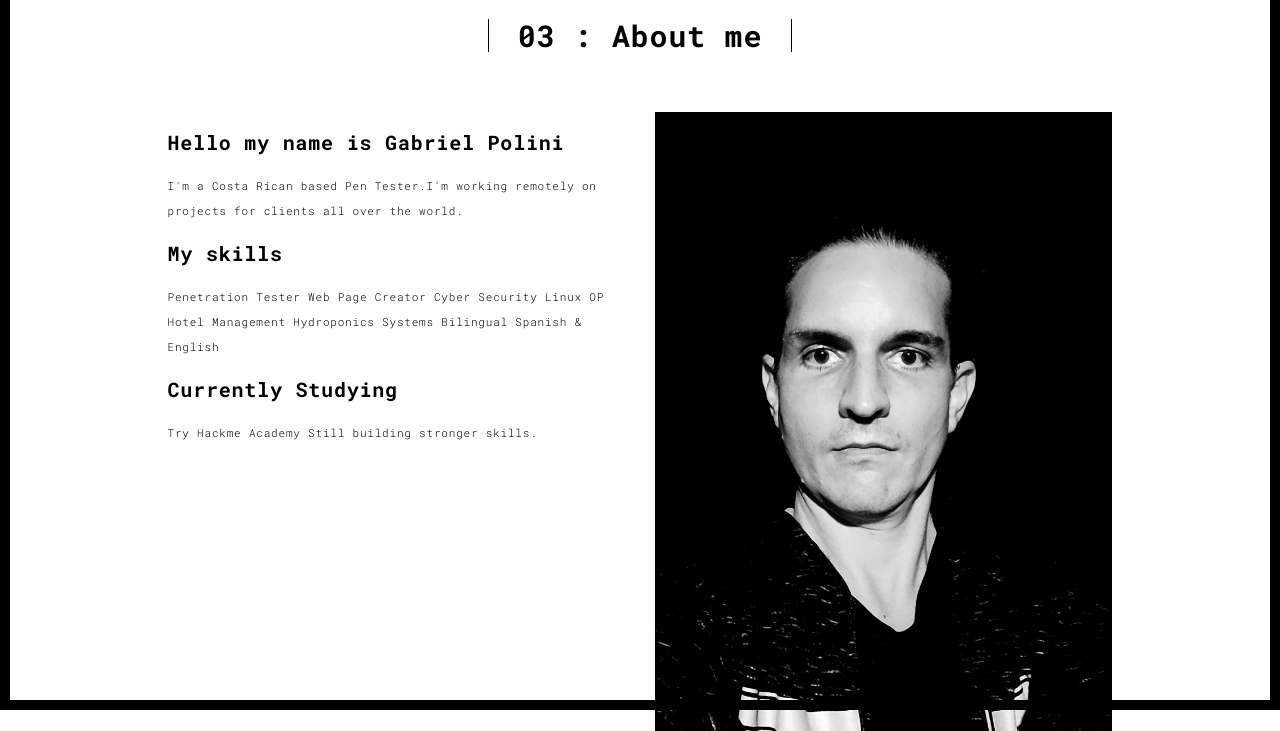
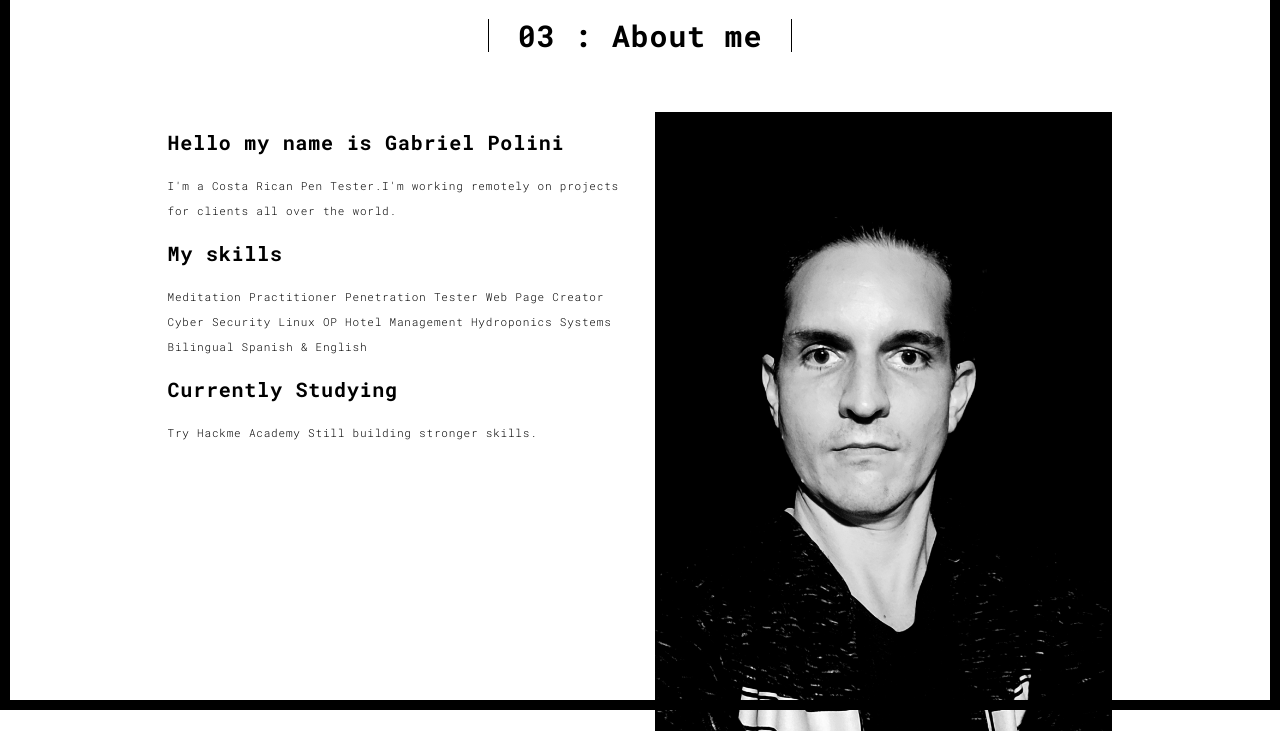
Before and after one commit to Taygeta9/portfo, a Flask app: page /about.html in a window 1280 px wide. Shown: the part 90-821 px from the top of the page. Run offline with Flask 2, Linux system fonts and the light colour scheme; some libraries are stand-ins or nearby versions.

Commit message:
meditation

```diff
--- a/templates/about.html
+++ b/templates/about.html
@@ -63,11 +63,12 @@
                 <div class="col-xs-12 col-md-6">
                   <h3>Hello my name is Gabriel Polini</h3>
                   <p>
-                    I'm a Costa Rican based Pen Tester.I'm working remotely on
+                    I'm a Costa Rican Pen Tester.I'm working remotely on
                     projects for clients all over the world.
                   </p>
                   <h3>My skills</h3>
                   <p>
+                    Meditation Practitioner
                     Penetration Tester
                     Web Page Creator
                     Cyber Security
```
